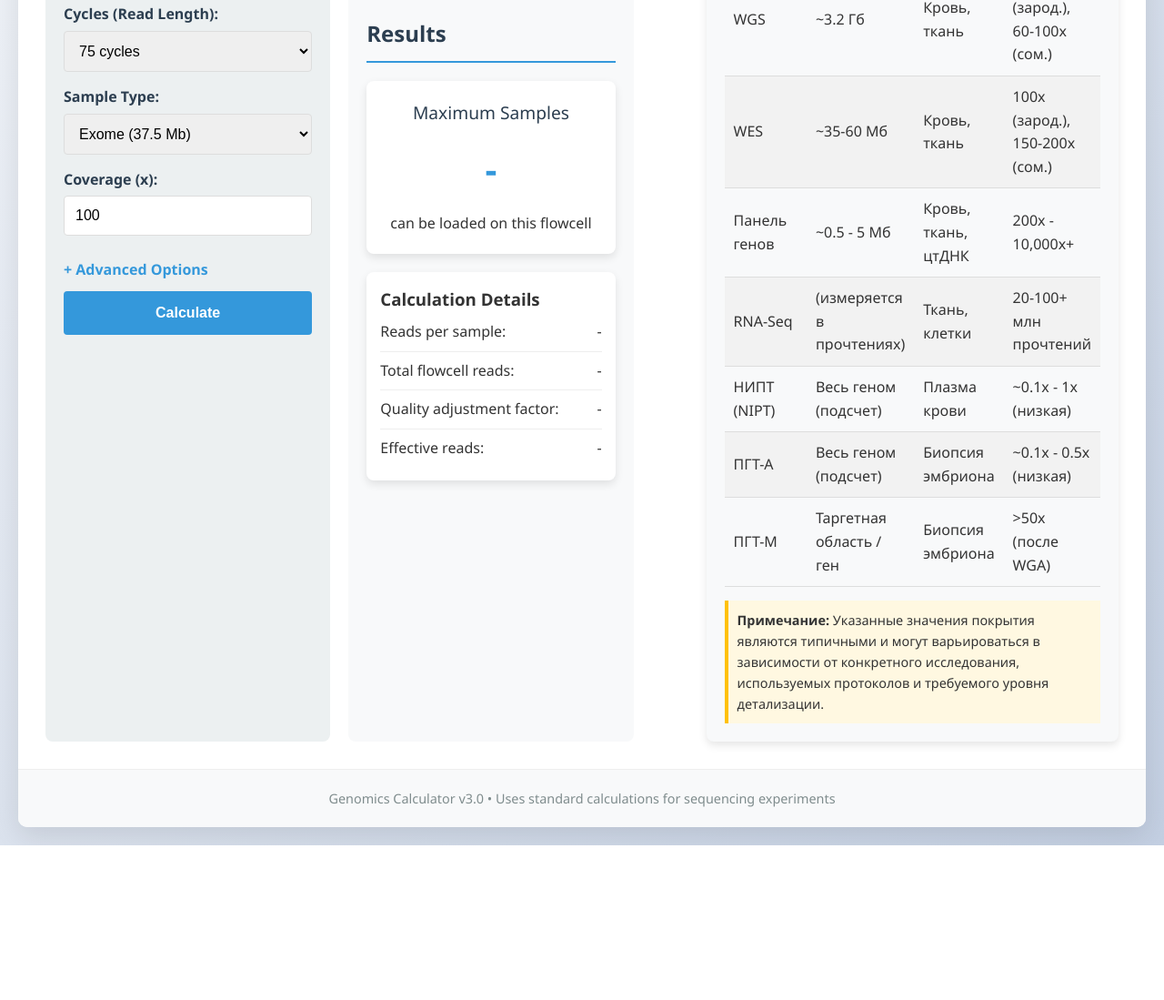
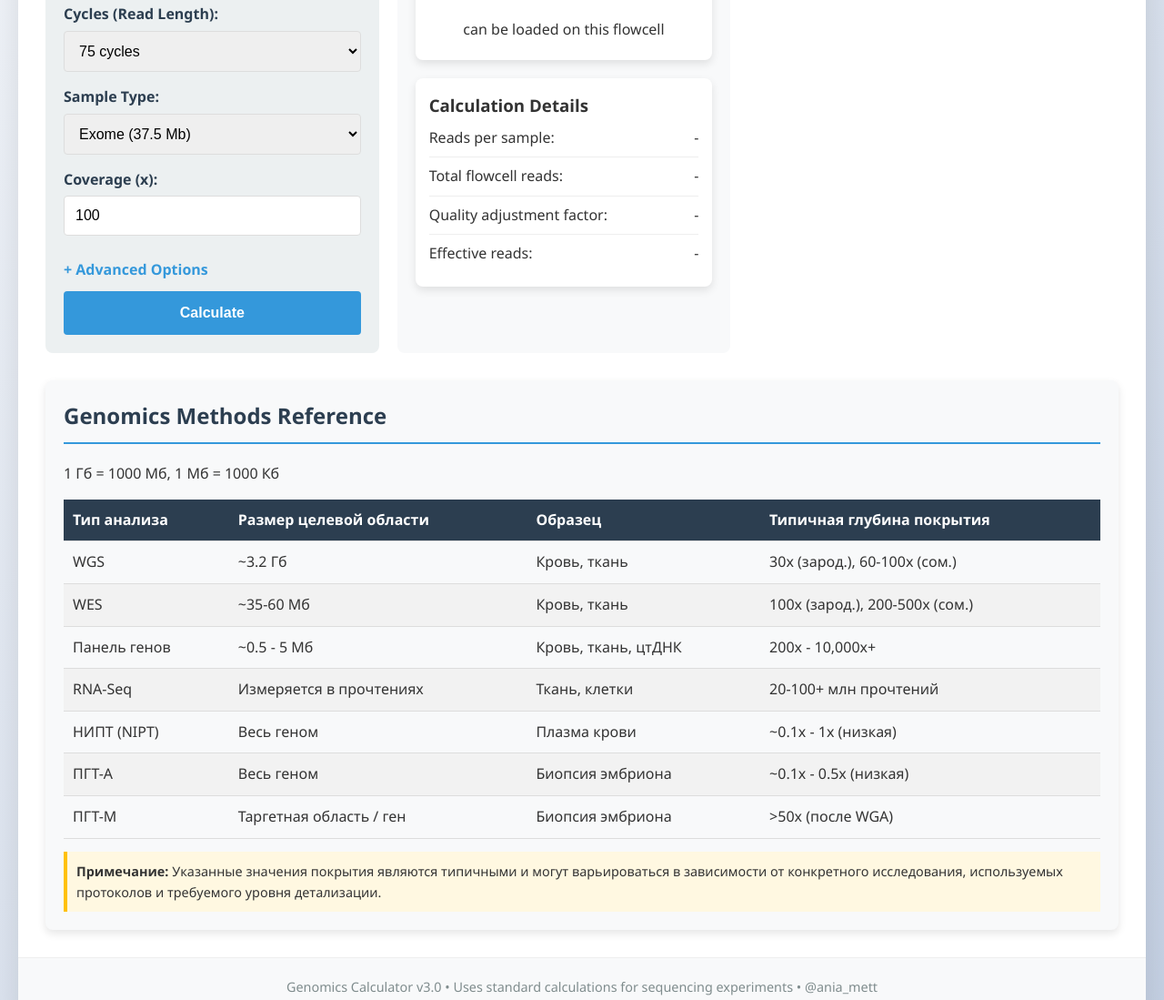
Before and after one commit to Kairen-byte/Genomics-Public, a plain HTML site: page index.html in a window 1280 px wide. Shown: the part 450-1549 px from the top of the page at 91% size. Before the commit the page ends 1379 px from the top, so only its background shows below. Drawn offline with Linux system fonts and the light colour scheme.

Commit message:
index.html
info update

```diff
--- a/index.html
+++ b/index.html
@@ -103,7 +103,7 @@
             background: #f8f9fa;
             padding: 20px;
             border-radius: 8px;
-            margin: 30px;
+            margin: 0 30px 30px 30px;
             box-shadow: 0 4px 10px rgba(0, 0, 0, 0.1);
         }
 
@@ -431,8 +431,8 @@
                     </div>
                 </div>
             </div>
-
-            <div class="info-panel">
+        </div>
+        <div class="info-panel">
                 <h2>Genomics Methods Reference</h2>
                 <table class="info-table">
                     <thead>
@@ -454,7 +454,7 @@
                             <td>WES</td>
                             <td>~35-60 Мб</td>
                             <td>Кровь, ткань</td>
-                            <td>100x (зарод.), 150-200x (сом.)</td>
+                            <td>100x (зарод.), 200-500x (сом.)</td>
                         </tr>
                         <tr>
                             <td>Панель генов</td>
@@ -464,19 +464,19 @@
                         </tr>
                         <tr>
                             <td>RNA-Seq</td>
-                            <td>(измеряется в прочтениях)</td>
+                            <td>Измеряется в прочтениях</td>
                             <td>Ткань, клетки</td>
                             <td>20-100+ млн прочтений</td>
                         </tr>
                         <tr>
                             <td>НИПТ (NIPT)</td>
-                            <td>Весь геном (подсчет)</td>
+                            <td>Весь геном</td>
                             <td>Плазма крови</td>
                             <td>~0.1x - 1x (низкая)</td>
                         </tr>
                         <tr>
                             <td>ПГТ-А</td>
-                            <td>Весь геном (подсчет)</td>
+                            <td>Весь геном</td>
                             <td>Биопсия эмбриона</td>
                             <td>~0.1x - 0.5x (низкая)</td>
                         </tr>
@@ -494,10 +494,8 @@
                     <strong>Примечание:</strong> Указанные значения покрытия являются типичными и могут варьироваться в зависимости от конкретного исследования, используемых протоколов и требуемого уровня детализации.
                 </div>
             </div>
-        </div>
-
         <footer>
-            <p>Genomics Calculator v3.0 • Uses standard calculations for sequencing experiments</p>
+            <p>Genomics Calculator v3.0 • Uses standard calculations for sequencing experiments • @ania_mett</p>
         </footer>
     </div>
 
```
